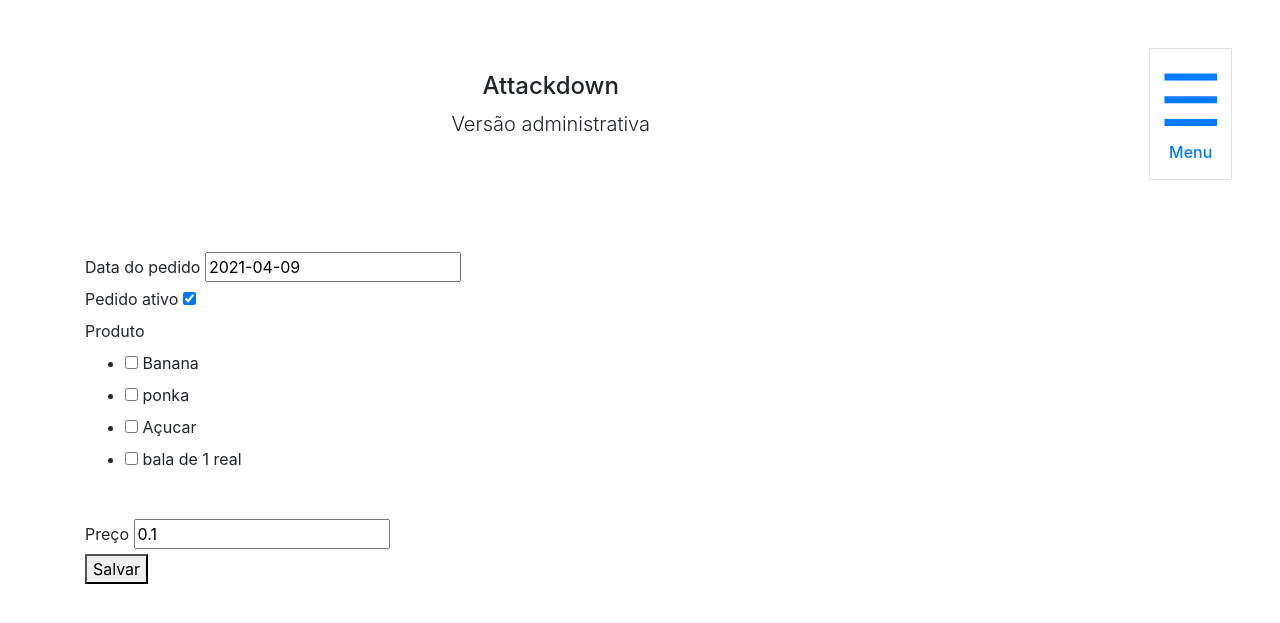
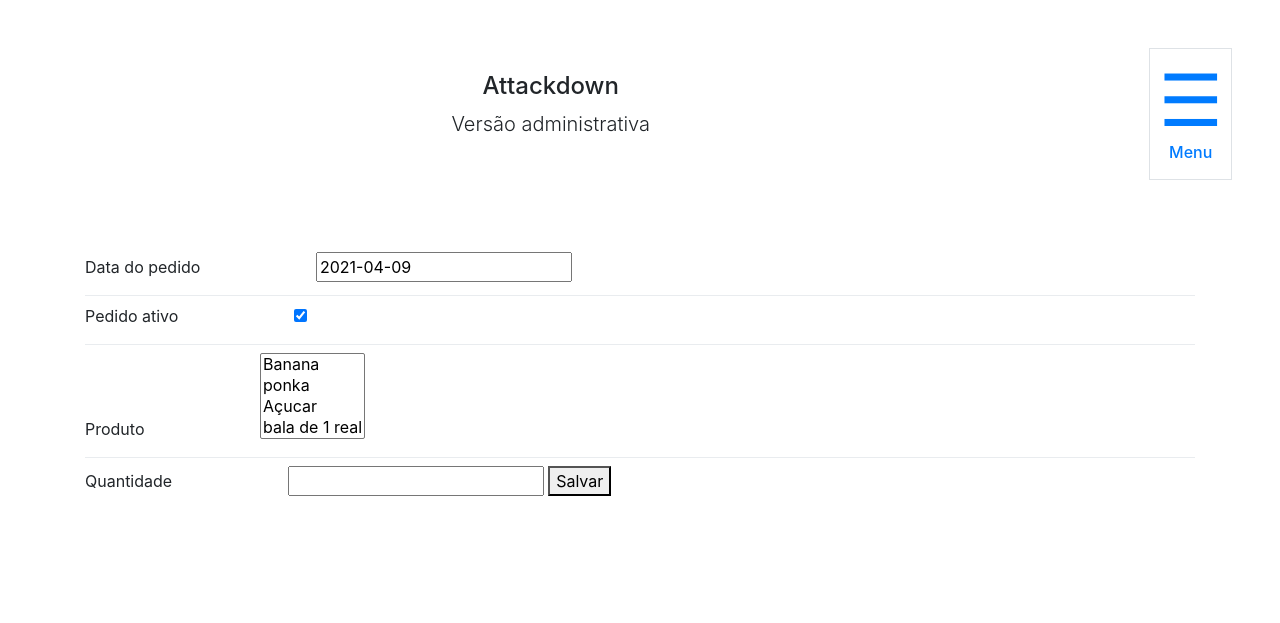
Before and after one commit to lucasvY2K/attackdown, a Django app: page /pedidos/criar/ in a window 1280 px wide. Shown: the part 56-679 px from the top of the page. Run offline with Django 3.2, Linux system fonts and the light colour scheme; a user stored in the database is signed in; data comes from the database, SQL or seed files in the repository; both versions use the stored data as it was after the commit; some libraries are stand-ins or nearby versions.

Commit message:
produto decrementando

```diff
--- a/attackdown/pedido/forms.py
+++ b/attackdown/pedido/forms.py
@@ -13,16 +13,16 @@ class PedidoForm(forms.ModelForm):
     nomeFuncionario = forms.ModelChoiceField(queryset=Account.objects.all(), widget=forms.HiddenInput(), required=False)
     dataPedido = forms.DateField(initial=datetime.date.today)
     status = forms.BooleanField(initial=True, required=False)
-    valorTotal = forms.DecimalField(initial=0.10)
-    produto = ProdutoModelMultipleChoiceField(queryset=Produto.objects.all(), widget=forms.CheckboxSelectMultiple())
+    produto = ProdutoModelMultipleChoiceField(queryset=Produto.objects.all())
+    quantidade = forms.IntegerField(min_value=1)
     class Meta:
         model = Pedido
-        fields = ("nomeFuncionario", "dataPedido", "status", "valorTotal", "produto")
+        fields = ("nomeFuncionario", "dataPedido", "status", "quantidade", "produto")
 
 class EditarPedido(forms.ModelForm):
     status = forms.BooleanField(initial=False, required=False)
-    valorTotal = forms.DecimalField(initial=0.10)
+    quantidade = forms.IntegerField(min_value=1)
 
     class Meta:
         model = Pedido
-        fields = ("status", "valorTotal")
+        fields = ("status", "quantidade")
--- a/attackdown/pedido/models.py
+++ b/attackdown/pedido/models.py
@@ -8,6 +8,6 @@ class Pedido(models.Model):
     nomeFuncionario = models.ForeignKey(Account, default=None, on_delete=models.DO_NOTHING, null=True)
     dataPedido = models.DateField()
     status = models.BooleanField()
-    valorTotal = models.DecimalField(max_digits=7, decimal_places=2)
+    valorTotal = models.DecimalField(max_digits=7, decimal_places=2, null=True)
     produto = models.ManyToManyField(Produto)
-    quantidade = models.IntegerField()
+    quantidade = models.IntegerField(default=1)
--- a/attackdown/pedido/views.py
+++ b/attackdown/pedido/views.py
@@ -3,16 +3,27 @@ from account.models import Account
 from .models import Pedido
 from .forms import PedidoForm, EditarPedido
 from django.http import request
+from produto.models import Produto
 
 # Create your views here.
+def calcular_valor_total(preco_produto, quantidade_produto):
+    return preco_produto * quantidade_produto
+
+
 def criar_pedido(request):
     context = {}
     form = PedidoForm(request.POST or None)
     if form.is_valid():
         pedido = form.save()
         pedido.nomeFuncionario = request.user
+        produto = pedido.produto.get()
+        preco_produto = produto.preco
+        quantidade_produtos = pedido.quantidade
+        pedido.valorTotal = calcular_valor_total(preco_produto, quantidade_produtos)
         pedido.save()
         form = Pedido()
+        produto.quantidade -= pedido.quantidade
+        produto.save()
         return redirect("/pedidos/lista")
     context['form'] = form
     return render(request, 'pedido.html', context)
--- a/attackdown/templates/editar-pedido.html
+++ b/attackdown/templates/editar-pedido.html
@@ -4,8 +4,8 @@
     <form method="POST">{% csrf_token %}
         <label>Pedido ativo</label>
         {{ form.status }}<br>
-        <label>Preço</label>
-        {{ form.valorTotal }}<br>
+        <label>Quantidade</label>
+        {{ form.quantidade }}<br>
         <button>Salvar</button>
     </form>
 {% endblock conteudo %}
--- a/attackdown/templates/lista-pedidos.html
+++ b/attackdown/templates/lista-pedidos.html
@@ -7,6 +7,8 @@
             <th>Funcionário</th>
             <th>Data</th>
             <th>Status</th>
+            <th>Produto</th>
+            <th>Quantidade</th>
             <th>Valor</th>
             <th>Editar</th>
         </tr>
@@ -16,6 +18,8 @@
             <th>{{ pedido.nomeFuncionario.nome }}</th>
             <th>{{ pedido.dataPedido }}</th>
             <th>{% if pedido.status %}Ativo{% else %}Inativo{% endif %}</th>
+            <th>{{ pedido.produto.nome }}</th>
+            <th>{{ pedido.quantidade }}</th>
             <th>{{ pedido.valorTotal }}</th>
             <th><a href="{% url 'editar-pedido' pedido.idPedido %}">editar</a></th>
         </tr>
--- a/attackdown/templates/pedido.html
+++ b/attackdown/templates/pedido.html
@@ -3,14 +3,17 @@
 {% block conteudo %}
     <form method="POST">{% csrf_token %}
         {{ form.nomeFuncionario }}<br>
-        <label>Data do pedido</label>
-        {{ form.dataPedido }}<br>
-        <label>Pedido ativo</label>
-        {{ form.status }}<br>
-        <label>Produto</label>
-        {{ form.produto }}<br>
-        <label>Preço</label>
-        {{ form.valorTotal }}<br>
+        <label style="margin-right: 10%;">Data do pedido</label>
+        {{ form.dataPedido }}
+        <div class="dropdown-divider"></div>
+        <label style="margin-right: 10%;">Pedido ativo</label>
+        {{ form.status }}
+        <div class="dropdown-divider"></div>
+        <label style="margin-right: 10%;">Produto</label>
+        {{ form.produto }}
+        <div class="dropdown-divider"></div>
+        <label style="margin-right: 10%;">Quantidade</label>
+        {{ form.quantidade }}
         <button>Salvar</button>
     </form>
 {% endblock conteudo %}
```
Also changed, not shown: attackdown/db.sqlite3, attackdown/pedido/migrations/0005_pedido_quantidade.py (added), attackdown/pedido/migrations/0006_auto_20210409_0044.py (added).
